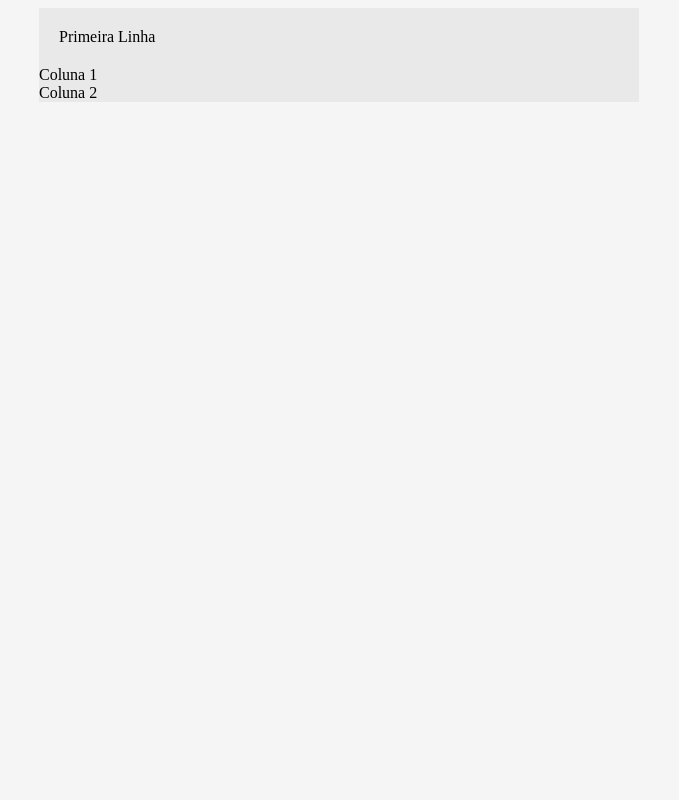
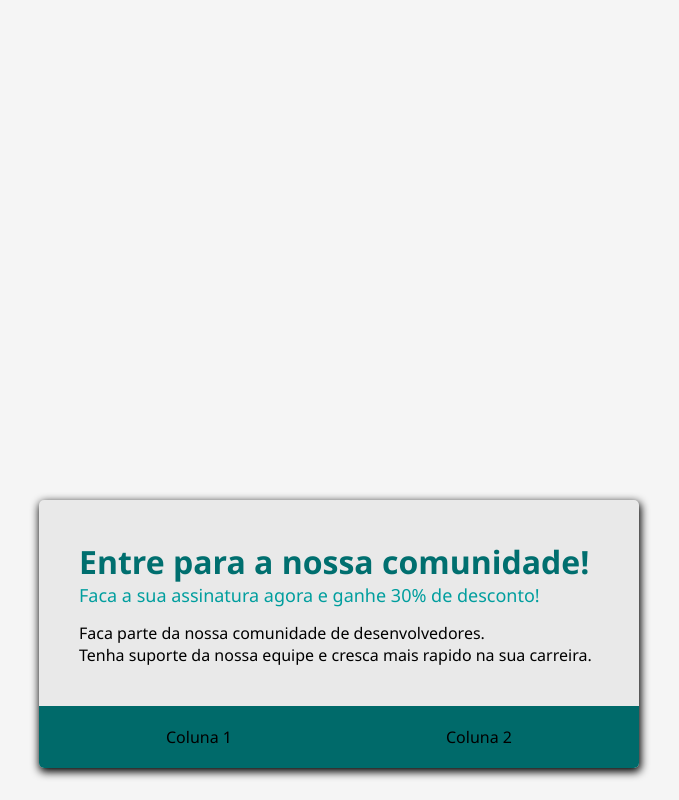
Before and after one commit to BrunoJGiacomini/bootcamp-devjr-modulo2, a plain HTML site: page index.html in a window 1280 px wide. Shown: the whole page, without its empty margins (301-980 px from the left). Drawn offline with Linux system fonts and the light colour scheme.

Commit message:
closes #3 - Criando o cabecalho

```diff
--- a/index.html
+++ b/index.html
@@ -8,26 +8,59 @@
     <style>
         body{
             background-color: #F5F5F5;
+            font-family: 'Segoe UI', Tahoma, Geneva, Verdana, sans-serif;
         }
 
         .container{
             background-color: #E9E9E9;
             margin: auto;
+            margin-top: 500px;
 
             width: 600px;
+
+            box-shadow: 1px 3px 8px 1px rgba(0, 0 , 0, 2);
+            border-radius: 5px;
+            overflow: hidden;
         }
 
         .header{
+            padding: 40px;
+        }
+        .flex-container{
+            display: flex;
+            background-color: #006A6A;
+            justify-content: space-around;
             padding: 20px;
         }
+        .header-title{
+            color: #006F6F;
+            font-size: 32px;
+            font-weight: 700;
+        }
+        .header-subtitle{
+            color: #009E9E;
+            font-size: 18px;
+            font-weight: 500;
+            margin-bottom: 15px;
+        }
+
     </style>
 </head>
 <body>
     <div class="container">
         <div class="header">
-            Primeira Linha
+            <div class="header-title">
+                Entre para a nossa comunidade!
+            </div>
+            <div class="header-subtitle">
+                Faca a sua assinatura agora e ganhe 30% de desconto!
+            </div>
+            <div>
+                Faca parte da nossa comunidade de desenvolvedores.<br>
+                Tenha suporte da nossa equipe e cresca mais rapido na sua carreira.
+            </div>
         </div>
-        <div>
+        <div class="flex-container">
             <div>
                 Coluna 1
             </div>
```
